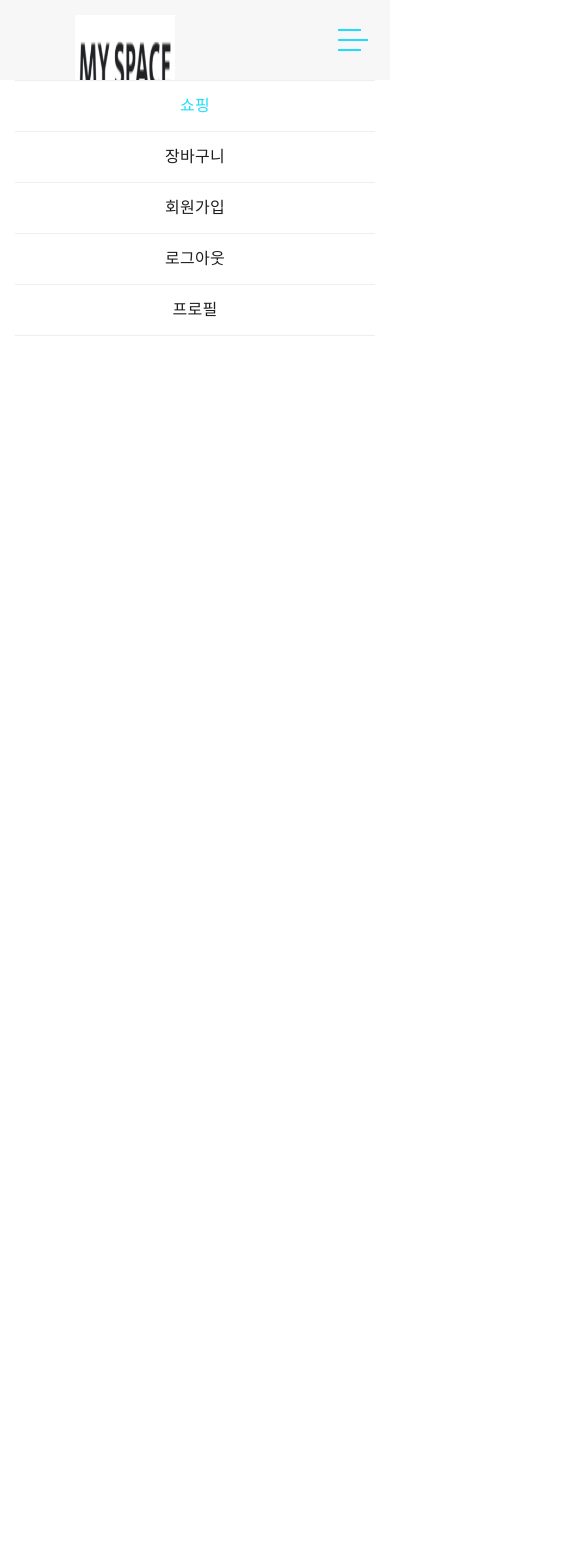
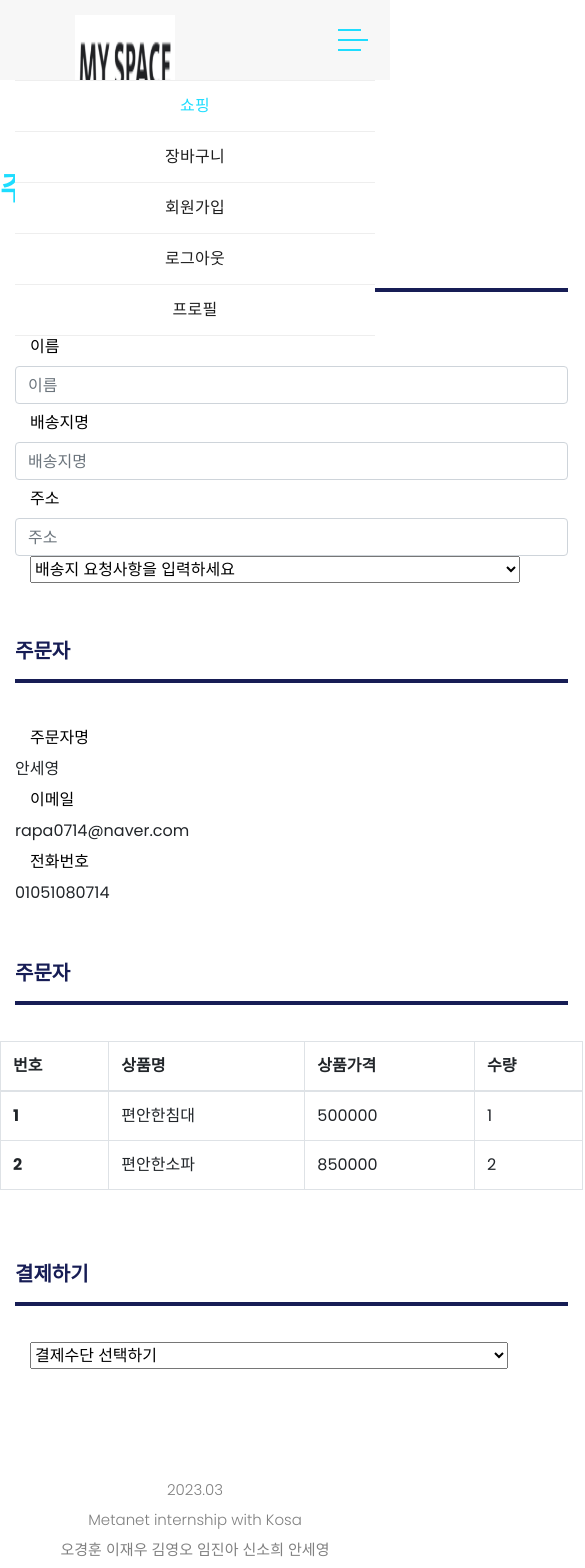
Before and after one commit to zina06/vue-myspace, a Vue app: page /order/pay in a window 390 px wide. Shown: the top 1568 px of the page, 585 px wide, since content can reach past the window. Before the commit the page ends 844 px from the top, so only its background shows below. Built offline with nearby package versions, Linux system fonts and the light colour scheme.

Commit message:
세영페이지

```diff
--- a/src/assets/css/order.css
+++ b/src/assets/css/order.css
@@ -1,13 +1,45 @@
-/* .order-container {
-    display: block;
-    margin: 110px auto 0;
-    padding: 60px;
-} */
-*{
-    margin: 0 auto;
-  }
+.order-container {
+  width: 1000px;
+  margin: 110px auto 0;
+  padding: 60px 0;
+}
 
 .order-container h2 {
     color: #1EDDFF;
     font-weight: 700;
  }
+
+ .order-container h5 {
+  color: #171d55;
+  font-weight: 700;
+}
+
+.col-7{
+  display: inline-block;
+}
+
+.col-4{
+  display: inline-block;
+}
+
+.col-4 .btn{
+   width: 100%;
+}
+
+.sub{
+  padding-top: 40px;
+}
+
+.mb-3.row{
+  padding-top: 20px;
+}
+
+#sstitle{
+  padding-left: 30px;
+  color: black;
+}
+
+/* 셀렉트크기맞추기 */
+#dil-select{
+  margin-left: 30px;
+}
--- /dev/null
+++ b/src/pages/order/order-confirm.vue
@@ -0,0 +1,50 @@
+<template>
+    <div class="order-container">
+        <h2>주문완료</h2>
+
+        <!-- 결제확인내용 -->
+        <div class="row">
+            <table class="table">
+                <tbody>
+                    <tr>
+                        <th scope="col">배송지</th>
+                        <th scope="col">{{address}}</th>
+                    </tr>
+                    <tr>
+                        <th scope="row">주문자</th>
+                        <td>{{deliveryName}}</td>
+                    </tr>
+                    <tr>
+                        <th scope="row">주문상품</th>
+                        <td></td>
+                    </tr>
+                    <tr>
+                        <th scope="row">결제수단</th>
+                        <td></td>
+                    </tr>
+                    <tr>
+                        <th scope="row">총결제금액</th>
+                        <td></td>
+                    </tr>
+                    <tr>
+                        <th scope="row">주문일자</th>
+                        <td></td>
+                    </tr>
+                </tbody>
+            </table>
+        </div>
+        <div class="col-lg-12">
+            <div class="main-button">
+                <a href="/">돌아가기</a>
+            </div>
+        </div>
+    </div>
+</template>
+
+<script>
+    export default {}
+</script>
+
+<style>
+    @import "@/assets/css/order.css";
+</style>
--- a/src/pages/order/order-pay.vue
+++ b/src/pages/order/order-pay.vue
@@ -2,12 +2,137 @@
     <div class="order-container">
         <h2>주문/결제</h2>
 
-    </div>
+        <!-- 배송지가져오기 -->
+        <div class="col-7">
+            <div class="sub">
+                <h5>배송지</h5>
+                <hr style="border: solid 2px #171d55;">
+                <div class="mb-3 row">
+                    <label id="sstitle" class="col-sm-4 col-form-label">이름</label>
+                    <div class="col-sm-7">
+                        <input name="dil-name" type="text" class="form-control" placeholder="이름">
+                    </div>
+                   <label id="sstitle" class="col-sm-4 col-form-label">배송지명</label>
+                    <div class="col-sm-7">
+                        <input name="dil-name" type="text" class="form-control" placeholder="배송지명">
+                    </div>
+                    <label id="sstitle" class="col-sm-4 col-form-label">주소</label>
+                    <div class="col-sm-7">
+                        <input name="dil-name" type="text" class="form-control" placeholder="주소">
+                    </div>
+                    <select id="dil-select" class="form-select" style="width: 84%">
+                        <option selected="selected">배송지 요청사항을 입력하세요</option>
+                        <option value="1">부재시 문앞에 놓아주세요</option>
+                        <option value="2">배송전에 미리 연락주세요</option>
+                        <option value="3">부재시 경비실에 맡겨주세요</option>
+                    </select>
+                </div>
+            </div>
+        </div>
+
+
+        <!-- 결제금액 -->
+        <div class="col-4">
+            <div class="sub">
+                <h5>결제금액</h5>
+                <hr style="border: solid 2px #171d55;">
+                <div class="mb-3 row">
+                    <label id="sstitle" class="col-sm-6 col-form-label">총상품금액</label>
+                    <div class="col-sm-6">{{price}}</div>
+                    <label id="sstitle" class="col-sm-6 col-form-label">배송비</label>
+                    <div class="col-sm-6">{{deliveryPrice}}</div>
+                    <label id="sstitle" class="col-sm-6 col-form-label">총결제금액</label>
+                    <div class="col-sm-6">{{totalPrice}}</div>
+                    <div class="col-lg-12">
+                        <div class="main-button">
+                            <a href="/order/confirm">결제하기</a>
+                        </div>
+                    </div>
+                </div>
+            </div>
+        </div>
+
+
+        <!-- 주문자정보가져오기 -->
+		<div class="col-7">
+			<div class="sub">
+                <h5>주문자</h5>
+                <hr style="border: solid 2px #171d55;">
+				<div class="mb-3 row">
+                    <label id="sstitle" class="col-sm-4 col-form-label">주문자명</label>
+                    <div class="col-sm-7">{{membername}}</div>
+                    <label id="sstitle" class="col-sm-4 col-form-label">이메일</label>
+                    <div class="col-sm-7">{{email}}</div>
+                    <label id="sstitle" class="col-sm-4 col-form-label">전화번호</label>
+                    <div class="col-sm-7">{{phoneNo}}</div>
+				</div>
+			</div>
+		</div>
+
+
+        <!-- 주문상품가져오기 -->
+		<div class="col-7">
+			<div class="sub">
+            <h5>주문자</h5>
+            <hr style="border: solid 2px #171d55;">
+			<div class="mb-3 row">
+				<table class="table table-bordered">
+					<thead>
+						<tr>
+							<th scope="col">번호</th>
+							<th scope="col">상품명</th>
+							<th scope="col">상품가격</th>
+							<th scope="col">수량</th>
+						</tr>
+					</thead>
+					<tbody>
+						<tr v-for="productList in productLists" :key="productList">
+							<th scope="row">{{productList.id}}</th>
+							<td>{{productList.pname}}</td>
+							<td>{{productList.price}}</td>
+							<td>{{productList.pamount}}</td>
+						</tr>
+					</tbody>
+				</table>
+			</div>
+			</div>
+        </div>
+
+
+        <!-- 결제수단 -->
+		<div class="col-7">
+		<div class="sub">
+            <h5>결제하기</h5>
+            <hr style="border: solid 2px #171d55;">
+			<div class="mb-3 row">
+                <select id="dil-select" class="form-select" style="width: 82%">
+                        <option selected="selected">결제수단 선택하기</option>
+                        <option value="무통장입금">무통장입금</option>
+                        <option value="신용카드">신용카드</option>
+                        <option value="3">부재시 경비실에 맡겨주세요</option>
+                    </select>
+            </div>
+        </div>
+        </div>
+
+
+	<!-- 끝 -->
+	</div>
 </template>
 
 <script>
 export default {
-
+  data() {
+    return {
+      membername: '안세영',
+      email: 'rapa0714@naver.com',
+      phoneNo: '01051080714',
+      productLists: [
+        { id: 1, pname: '편안한침대', price:'500000', pamount:'1'},
+        { id: 2, pname: '편안한소파', price:'850000', pamount:'2'}
+      ]
+    }
+  }
 }
 </script>
 
--- a/src/router/router.js
+++ b/src/router/router.js
@@ -4,6 +4,7 @@ import Myhome from "@/pages/member/mypage-home.vue"
 import ReviewLIst from "@/pages/member/review-list.vue"
 import ReviewInsert from "@/pages/member/review-insert.vue"
 import OrderPay from "@/pages/order/order-pay.vue"
+import OrderConfirm from "@/pages/order/order-confirm.vue"
 
 const router = createRouter({
     history: createWebHistory(),
@@ -32,6 +33,11 @@ const router = createRouter({
             path: "/order/pay",
             name: "OrderPay",
             component: OrderPay
+        },
+        {
+            path: "/order/confirm",
+            name: "OrderConfirm",
+            component: OrderConfirm
         }
     ]
 });
```
